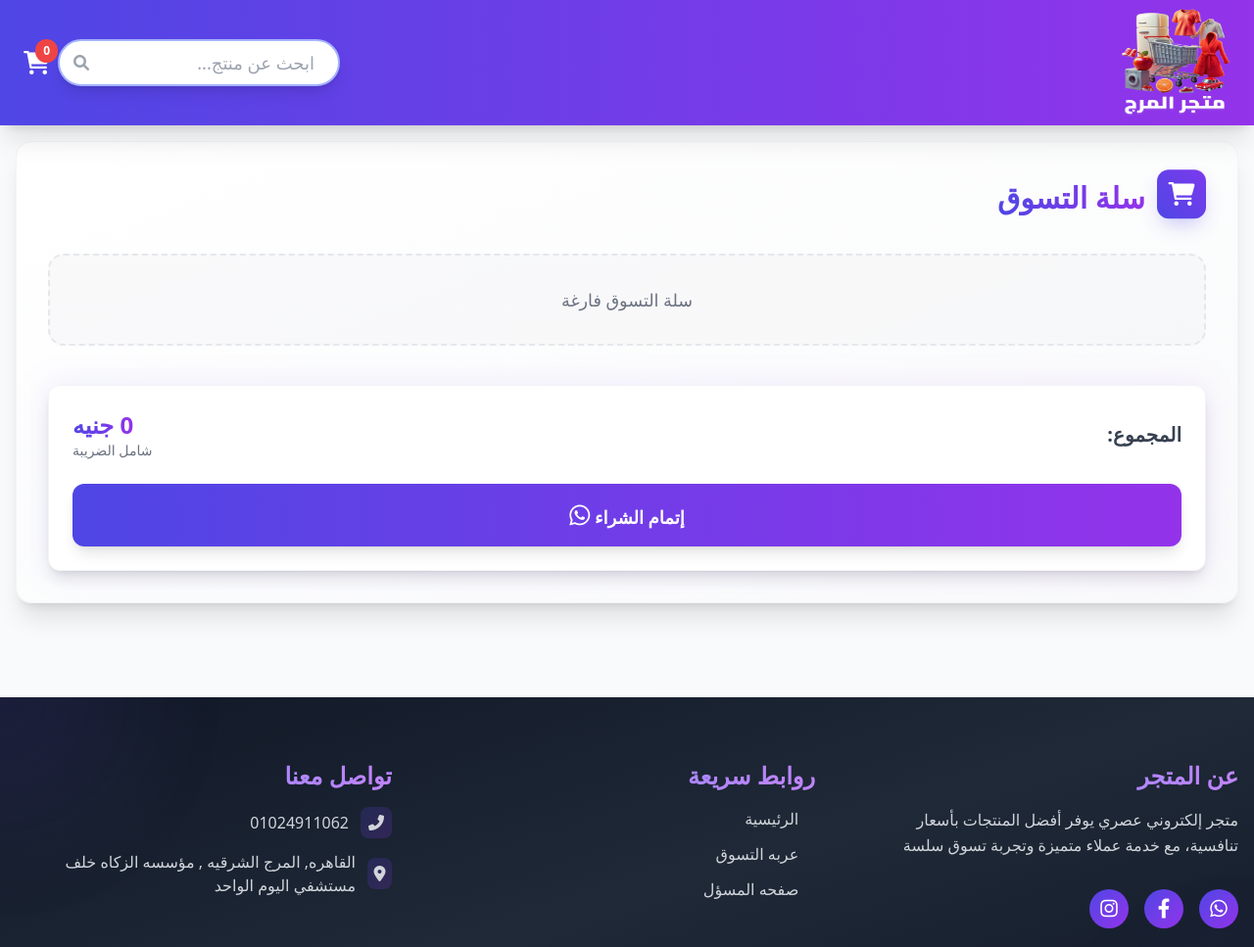
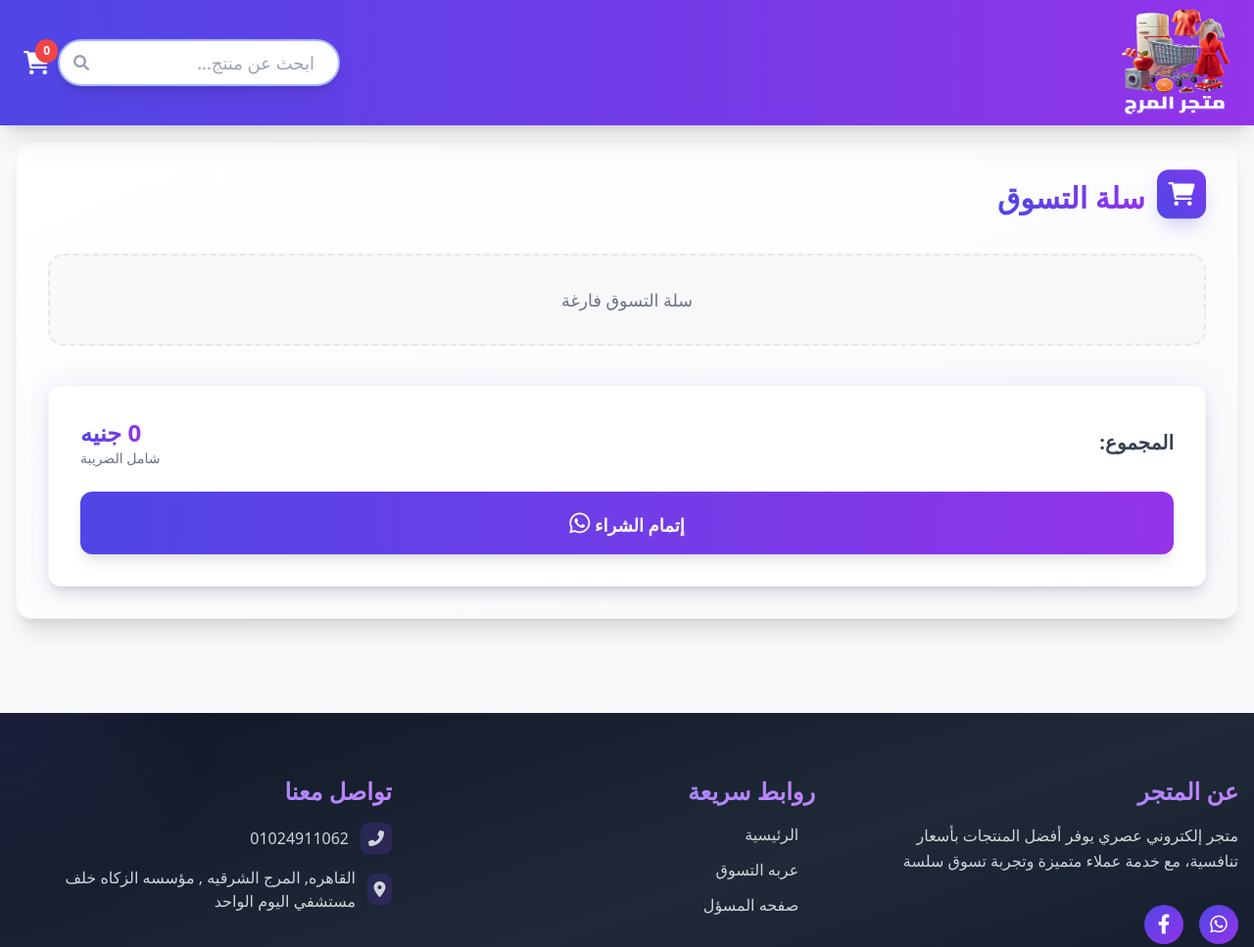
Before and after one commit to ibrahimmoamen100/shopy, a website: page public/cart.html in a window 1280 px wide. Shown: the top 967 px of the page at 98% size. Drawn offline with nearby package versions, Linux system fonts and the light colour scheme.

Commit message:
new update

```diff
--- a/public/cart.html
+++ b/public/cart.html
@@ -37,8 +37,8 @@
     </nav>
 
     <!-- Main Content -->
-    <main class="max-w-7xl mx-auto px-4 mt-24 py-12">
-        <div class="bg-gradient-to-br from-white to-gray-50 rounded-2xl shadow-xl p-8 border border-gray-100">
+    <main class="max-w-7xl mx-auto md:px-4 px-2 mt-24 py-12">
+        <div class="bg-gradient-to-br from-white to-gray-50 rounded-2xl shadow-xl md:p-8 p-2 border border-gray-100">
             <div class="flex items-center gap-3 mb-8">
                 <div class="cart-icon-wrapper">
                     <i class="fas fa-shopping-cart text-2xl"></i>
@@ -55,7 +55,7 @@
             <div class="mt-10">
                 <div class="relative">
                     <div class="absolute inset-0 bg-gradient-to-r from-indigo-600/10 to-purple-600/10 blur-lg"></div>
-                    <div class="relative bg-white rounded-xl shadow-lg p-6 border border-gray-100">
+                    <div class="relative bg-white rounded-xl shadow-lg p-2 md:p-8 border border-gray-100">
                         <div class="flex justify-between items-center mb-6">
                             <span class="text-xl font-semibold text-gray-700">المجموع:</span>
                             <div class="flex flex-col items-end">
@@ -148,21 +148,17 @@
                     <p class="text-gray-300 leading-relaxed">متجر إلكتروني عصري يوفر أفضل المنتجات بأسعار تنافسية، مع خدمة عملاء متميزة وتجربة تسوق سلسة</p>
                     <div class="pt-4">
                         <div class="flex items-center space-x-4 rtl:space-x-reverse">
-                            <a href="#" class="transform hover:scale-110 transition-transform duration-300">
+                            <a target="_blank" href="https://chat.whatsapp.com/CKq1Aix2irm5l0HsLwsc2G" class="transform hover:scale-110 transition-transform duration-300">
                                 <div class="w-10 h-10 rounded-full bg-gradient-to-br from-indigo-600 to-purple-600 flex items-center justify-center hover:from-indigo-500 hover:to-purple-500">
                                     <i class="fab fa-whatsapp text-xl"></i>
                                 </div>
                             </a>
-                            <a href="#" class="transform hover:scale-110 transition-transform duration-300">
+                            <a target="_blank" href="https://www.facebook.com/groups/elmargstore" class="transform hover:scale-110 transition-transform duration-300">
                                 <div class="w-10 h-10 rounded-full bg-gradient-to-br from-indigo-600 to-purple-600 flex items-center justify-center hover:from-indigo-500 hover:to-purple-500">
                                     <i class="fab fa-facebook-f text-xl"></i>
                                 </div>
                             </a>
-                            <a href="#" class="transform hover:scale-110 transition-transform duration-300">
-                                <div class="w-10 h-10 rounded-full bg-gradient-to-br from-indigo-600 to-purple-600 flex items-center justify-center hover:from-indigo-500 hover:to-purple-500">
-                                    <i class="fab fa-instagram text-xl"></i>
-                                </div>
-                            </a>
+
                         </div>
                     </div>
                 </div>
```
Also changed, not shown: public/index.html (+2 -2 lines).
